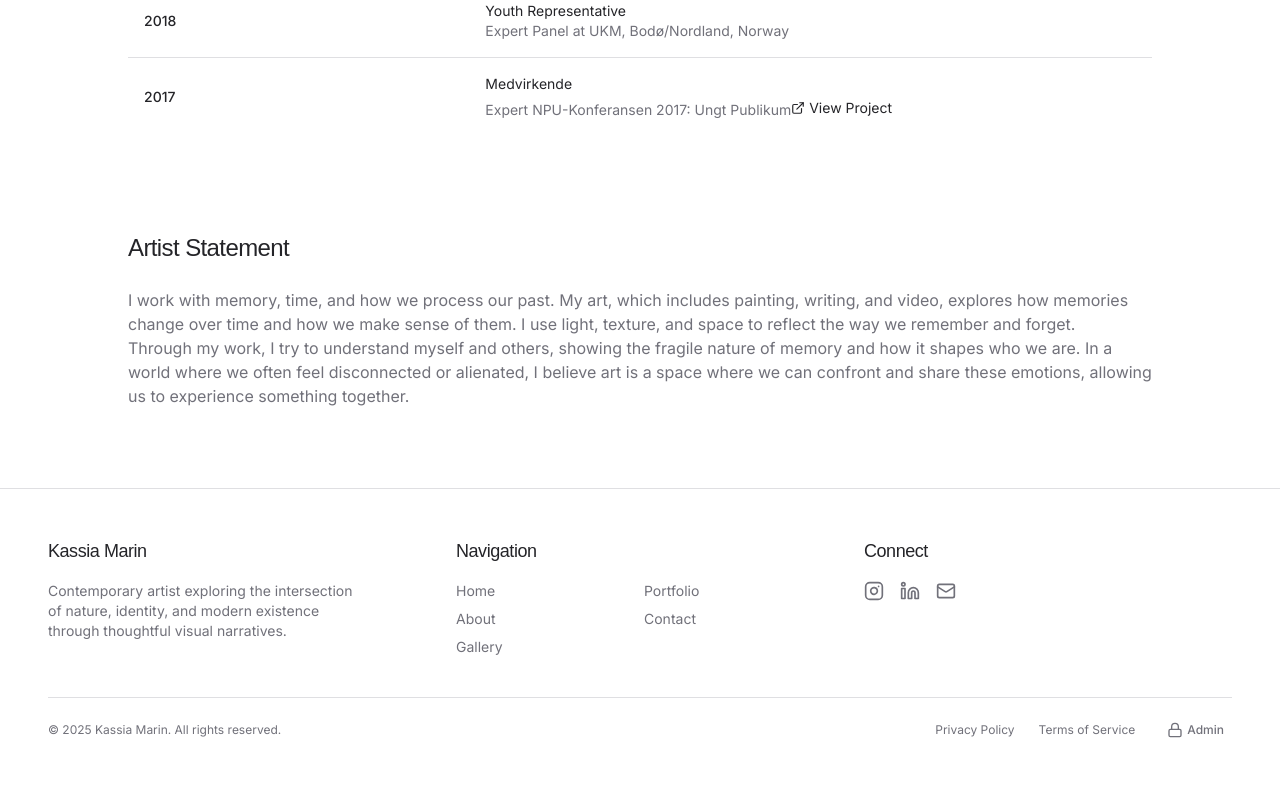
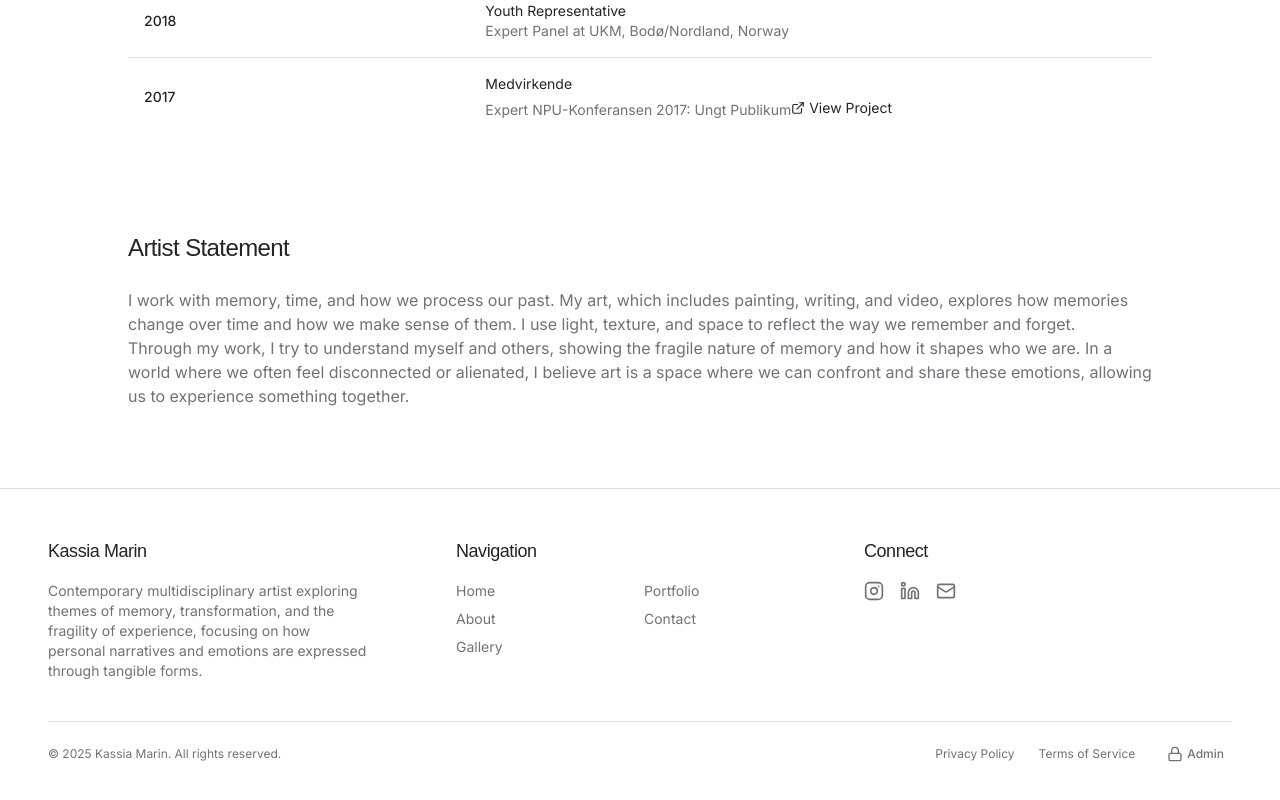
Before and after one commit to Marinkaskus/kassiamarin, a React (Vite) app: page /about in a window 1280 px wide. Shown: the part 2029-2829 px from the top of the page. Built offline with nearby package versions, Linux system fonts and the light colour scheme; a web font is replaced by a local one.

Commit message:
Update artist description
Updated the artist description in the footer.

```diff
--- a/src/components/Footer.tsx
+++ b/src/components/Footer.tsx
@@ -36,7 +36,7 @@ const Footer: React.FC = () => {
           <div className="space-y-4">
             <h3 className="text-lg font-medium">Kassia Marin</h3>
             <p className="text-sm text-muted-foreground max-w-xs">
-              Contemporary artist exploring the intersection of nature, identity, and modern existence through thoughtful visual narratives.
+              Contemporary multidisciplinary artist exploring themes of memory, transformation, and the fragility of experience, focusing on how personal narratives and emotions are expressed through tangible forms.
             </p>
           </div>
 
```
